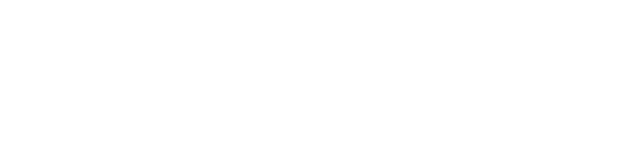
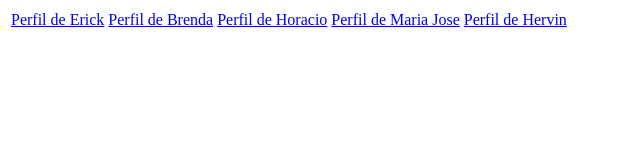
Before and after one commit to CNGamboardz/Perfiles, a plain HTML site: page index.html in a window 1280 px wide. Shown: the whole page, without its empty margins (0-640 px from the left). Drawn offline with Linux system fonts and the light colour scheme.

Commit message:
Se ha creado cambios

```diff
--- a/index.html
+++ b/index.html
@@ -6,6 +6,16 @@
     <title>Nuestros perfiles</title>
 </head>
 <body>
-
+    <table>
+        <tr><!--Menú-->
+            <td>
+    <a href="erick.html">Perfil de Erick</a>
+    <a href="brenda.html">Perfil de Brenda</a>
+    <a href="horacio.html">Perfil de Horacio</a>
+    <a href="mariajose.html">Perfil de Maria Jose</a>
+    <a href="hervin.html">Perfil de Hervin</a>
+    </td>
+    </tr>
+    </table>
 </body>
 </html>
```
Also changed, not shown: erick.html (+1 -1 lines).
